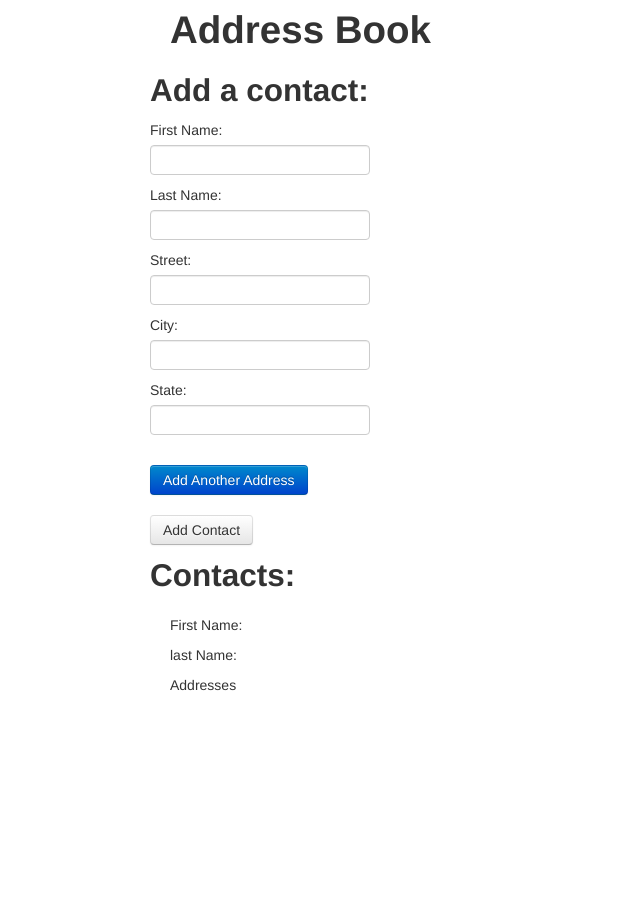
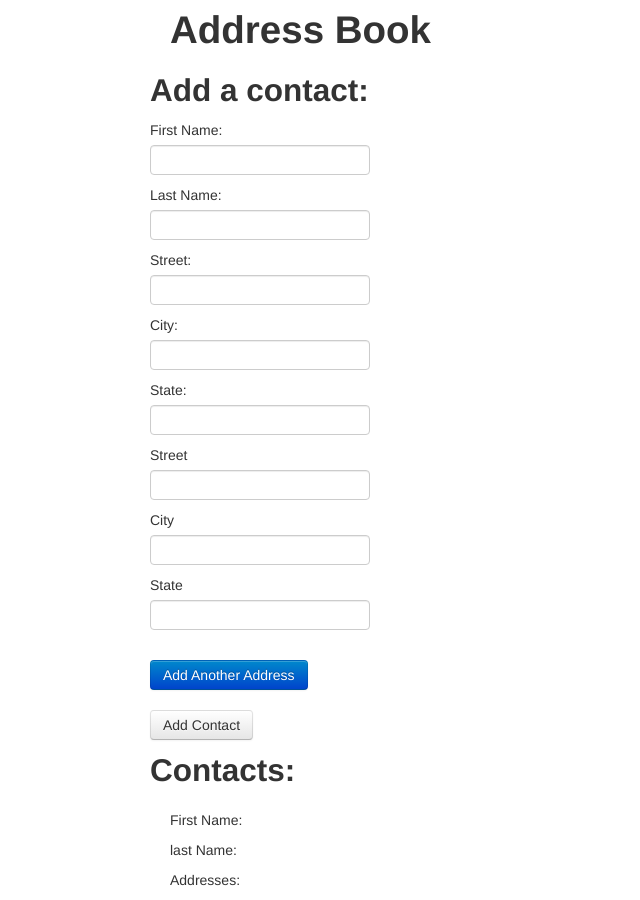
Before and after one commit to CorySpitzer/address_book_js, a plain HTML site: page index.html in a window 1280 px wide. Both pictures are taken after a click on the element "Add Another Address". Shown: the whole page, without its empty margins (0-640 px from the left). Before the commit the page ends 800 px from the top, so only its background shows below. Drawn offline with Linux system fonts and the light colour scheme.

Commit message:
Add new address input forms

```diff
--- a/index.html
+++ b/index.html
@@ -61,7 +61,7 @@
 
             <p>First Name: <span class="first-name"></span></p>
             <p>last Name: <span class="last-name"></span></p>
-            <p>Addresses</p>
+            <p>Addresses:</p>
             <ul id="addresses">
 
             </ul>
--- a/js/scripts.js
+++ b/js/scripts.js
@@ -18,3 +18,24 @@ var Address = function(street, city, state) {
 Address.prototype.fullAddress = function() {
   return this.street + ', ' + this.city + ', ' + this.state;
 };
+
+$(document).ready(function () {
+  $("#add-address").click(function() {
+    $("#new-addresses").append(
+      '<div class="new-address">' +
+         '<div class="form-group">' +
+           '<label for="new-street">Street</label>' +
+           '<input type="text" class="form-control new-street">' +
+         '</div>' +
+         '<div class="form-group">' +
+           '<label for="new-city">City</label>' +
+           '<input type="text" class="form-control new-city">' +
+         '</div>' +
+         '<div class="form-group">' +
+           '<label for="new-state">State</label>' +
+           '<input type="text" class="form-control new-state">' +
+         '</div>' +
+       '</div>'
+    );
+  });
+});
```
